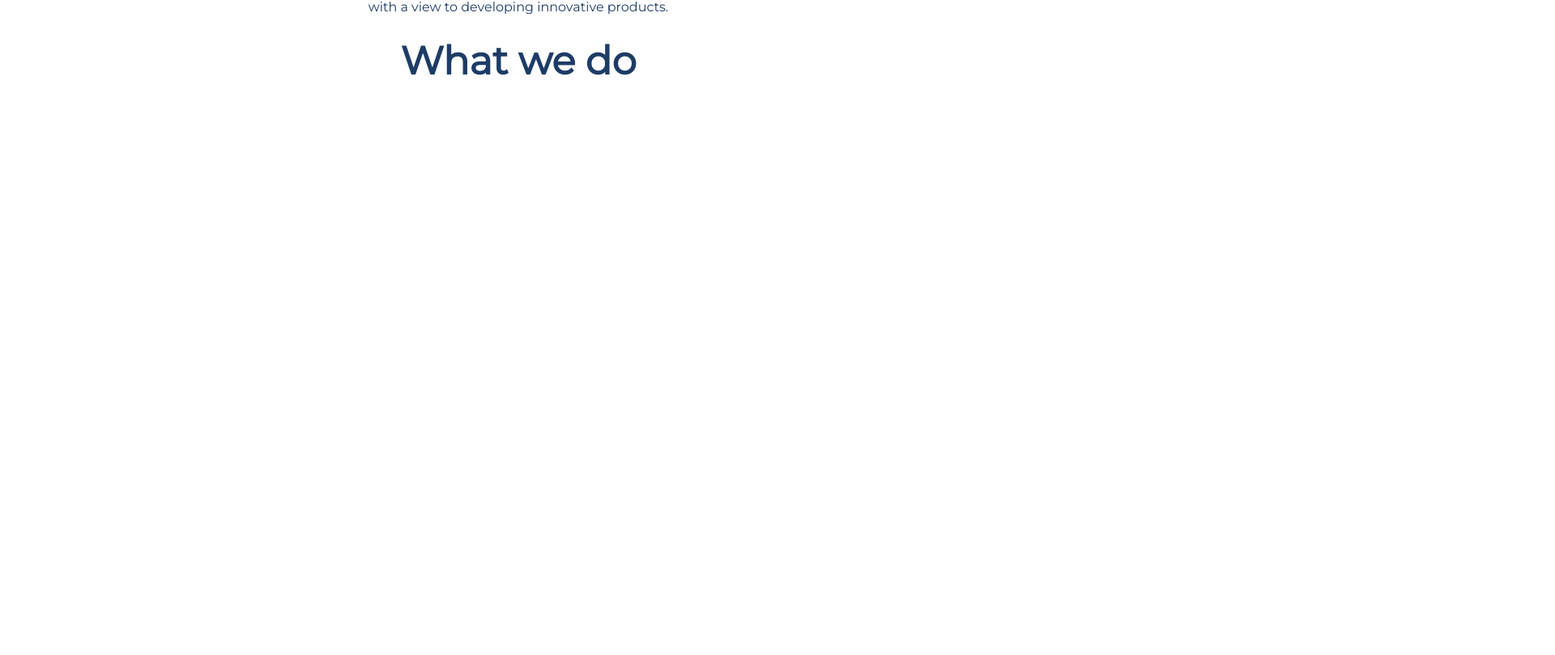
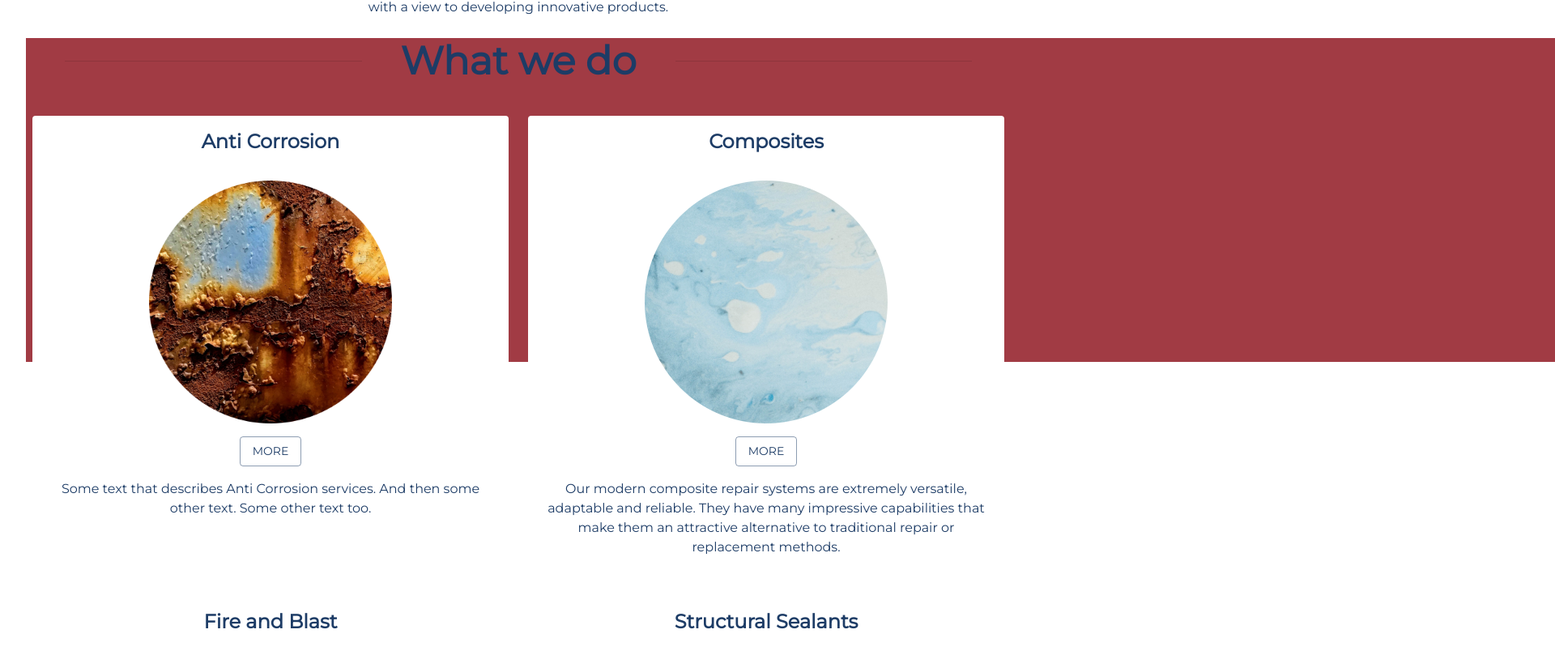
Before and after one commit to Duncan-Alexander-Coutts/ecosse, a React (Create React App) app: page / in a window 1280 px wide. Shown: the part 771-1580 px from the top of the page at 81% size, 1920 px wide, since content can reach past the window. Built offline with nearby package versions, Linux system fonts and the light colour scheme.

Commit message:
[Update] Host of layout updates for homge page

```diff
--- a/src/App.js
+++ b/src/App.js
@@ -12,25 +12,20 @@ import CompositesPage from "./services/CompositesPage";
 const theme = createMuiTheme({
   palette: {
     primary: {
-      main: "#1d3c66"
+      main: "#1d3c66",
     },
-    secondary: red
+    secondary: red,
   },
   typography: {
-    fontFamily: "Montserrat, sans-serif"
+    fontFamily: "Montserrat, sans-serif",
   },
   overrides: {
-    MuiTab: {
-      root: {
-        textTransform: "none"
-      }
+    MuiCardHeader: {
+      title: {
+        fontWeight: "bold",
+      },
     },
-    MuiButton: {
-      root: {
-        textTransform: "none"
-      }
-    }
-  }
+  },
 });
 
 const App = () => {
--- /dev/null
+++ b/src/components/intro-card/IntroCard.js
@@ -0,0 +1,53 @@
+import {
+  Button,
+  Card,
+  CardContent,
+  CardHeader,
+  makeStyles,
+  Typography,
+} from "@material-ui/core";
+import React from "react";
+
+const useStyles = makeStyles((theme) => ({
+  card: {
+    textAlign: "center",
+    height: "100%",
+  },
+  content: {
+    display: "flex",
+    flexDirection: "column",
+    alignItems: "center",
+  },
+  header: {
+    fontWeight: "bold",
+    color: theme.palette.primary.main,
+  },
+  image: {
+    width: 300,
+    marginBottom: theme.spacing(2),
+  },
+  description: {
+    marginTop: theme.spacing(2),
+  },
+}));
+
+const IntroCard = ({ header, image, imageAlt, description }) => {
+  const classes = useStyles();
+
+  return (
+    <Card elevation={0} className={classes.card}>
+      <CardHeader className={classes.header} title={header} />
+      <CardContent className={classes.content}>
+        <img className={classes.image} src={image} alt={imageAlt} />
+        <Button color="primary" title="More" variant="outlined">
+          More
+        </Button>
+        <Typography color="primary" className={classes.description}>
+          {description}
+        </Typography>
+      </CardContent>
+    </Card>
+  );
+};
+
+export { IntroCard };
--- a/src/components/navigation/DesktopNavigation.js
+++ b/src/components/navigation/DesktopNavigation.js
@@ -1,10 +1,29 @@
-import React from "react";
-import { Button, Menu, MenuItem } from "@material-ui/core";
+import React, { useState } from "react";
+import { Button, makeStyles, Menu, MenuItem } from "@material-ui/core";
 import { Link } from "react-router-dom";
 import { navigationItems } from "./navigation-constants";
+import { LinkOffOutlined } from "@material-ui/icons";
 
-const DesktopNavigation = props => {
-  const [anchorEl, setAnchorEl] = React.useState(null);
+const useStyles = makeStyles((theme) => ({
+  container: {
+    display: "grid",
+    gridAutoFlow: "column",
+    gridGap: theme.spacing(),
+  },
+  navButton: {
+    color: theme.palette.common.white,
+    borderColor: theme.palette.common.white,
+    fontWeight: "bold",
+  },
+  childButton: {
+    width: "100%",
+    textTransform: "uppercase",
+  },
+}));
+
+const DesktopNavigation = () => {
+  const [anchorEl, setAnchorEl] = useState(null);
+  const classes = useStyles();
 
   const handleClick = (event, children) => {
     if (children.children) {
@@ -16,13 +35,19 @@ const DesktopNavigation = props => {
     setAnchorEl(null);
   };
 
-  const renderChildren = children => {
+  const renderChildren = (children) => {
     if (!children) return null;
 
     return (
       <Menu anchorEl={anchorEl} open={Boolean(anchorEl)} onClose={handleClose}>
-        {children.map(child => (
-          <MenuItem onClick={handleClose} component={Link} to={child.link}>
+        {children.map((child) => (
+          <MenuItem
+            key={child.label}
+            onClick={handleClose}
+            to={child.link}
+            className={classes.childButton}
+            component={Link}
+          >
             {child.label}
           </MenuItem>
         ))}
@@ -31,20 +56,22 @@ const DesktopNavigation = props => {
   };
 
   return (
-    <div>
-      {navigationItems.map(item => {
+    <div className={classes.container}>
+      {navigationItems.map((item) => {
         return (
-          <>
+          <div key={item.label}>
             <Button
+              className={classes.navButton}
+              variant="outlined"
               component={Link}
-              to={item.link}
-              onClick={event => handleClick(event, item)}
+              to={item.link || ""}
+              onClick={(event) => handleClick(event, item)}
               size="large"
             >
               {item.label}
             </Button>
             {renderChildren(item.children)}
-          </>
+          </div>
         );
       })}
     </div>
--- a/src/components/navigation/navigation-constants.js
+++ b/src/components/navigation/navigation-constants.js
@@ -3,11 +3,11 @@ export const navigationItems = [
   {
     label: "Services",
     children: [
-      { label: "Anti-Corrosion" },
+      { label: "Anti-Corrosion", link: "/" },
       { label: "Composites", link: "/services/composites" },
-      { label: "Fire & Blast" },
-      { label: "Sealants" }
-    ]
+      { label: "Fire & Blast", link: "/" },
+      { label: "Structural Sealants", link: "/" },
+    ],
   },
-  { label: "Team", link: "/team" }
+  { label: "Team", link: "/team" },
 ];
--- a/src/components/page-footer/PageFooter.js
+++ b/src/components/page-footer/PageFooter.js
@@ -3,42 +3,55 @@ import { withStyles, Typography, Paper } from "@material-ui/core";
 import Achilles from "../../svg/achilles.svg";
 import CompositesBadge from "../../svg/composites-badge.svg";
 import DnvGl from "../../svg/dnvgl.svg";
+import { useTranslation } from "react-i18next";
 
-const styles = theme => ({
+const styles = (theme) => ({
   root: {
     marginTop: theme.spacing(2),
     background: theme.palette.primary.main,
     borderRadius: 0,
     paddingTop: theme.spacing(2),
     paddingBottom: theme.spacing(2),
-    textAlign: "center"
+    textAlign: "center",
   },
   badgeContainer: {
     display: "flex",
     justifyContent: "center",
     marginTop: theme.spacing(2),
-    flexWrap: "wrap"
+    flexWrap: "wrap",
   },
   achilles: {
     width: 144,
-    height: 91
+    height: 91,
   },
   copyright: {
-    color: theme.palette.common.white
-  }
+    color: theme.palette.common.white,
+  },
 });
 
-export default withStyles(styles)(props => (
+export default withStyles(styles)((props) => {
+  const { t } = useTranslation();
+
+  return (
     <>
       <div className={props.classes.badgeContainer}>
-      <img className={props.classes.achilles} src={Achilles} alt="Achilles logo" />
+        <img
+          className={props.classes.achilles}
+          src={Achilles}
+          alt="Achilles logo"
+        />
         <img className={props.classes.achilles} src={DnvGl} alt="DNV GL logo" />
-      <img className={props.classes.achilles} src={CompositesBadge} alt="DNV GL logo" />
+        <img
+          className={props.classes.achilles}
+          src={CompositesBadge}
+          alt="DNV GL logo"
+        />
       </div>
       <Paper className={props.classes.root}>
         <Typography className={props.classes.copyright}>
-        Ecosse Global UK
+          {t("footer.ownership")}
         </Typography>
       </Paper>
     </>
-));
+  );
+});
--- /dev/null
+++ b/src/components/saltire/Saltire.js
@@ -0,0 +1,35 @@
+import { makeStyles } from "@material-ui/core";
+import React from "react";
+
+const useStyles = makeStyles((theme) => ({
+  container: {
+    width: "200%",
+    position: "absolute",
+    zIndex: -1,
+  },
+  cross: {
+    width: "100%",
+    height: theme.spacing(50),
+    position: "absolute",
+    opacity: 0.64,
+  },
+  crossLeft: {
+    backgroundColor: "#1D3C66",
+  },
+  crossRight: {
+    backgroundColor: "#BE1414",
+  },
+}));
+
+const Saltire = () => {
+  const classes = useStyles();
+
+  return (
+    <div className={classes.container}>
+      <div className={`${classes.cross} ${classes.crossLeft}`}></div>
+      <div className={`${classes.cross} ${classes.crossRight}`}></div>
+    </div>
+  );
+};
+
+export { Saltire };
--- /dev/null
+++ b/src/components/section-title/SectionTitle.js
@@ -0,0 +1,31 @@
+import { Divider, makeStyles, Typography } from "@material-ui/core";
+import React from "react";
+
+const useStyles = makeStyles((theme) => ({
+  container: {
+    display: "flex",
+    alignItems: "center",
+    "& > hr": {
+      flex: 1,
+      margin: theme.spacing(0, 6),
+    },
+  },
+  title: {
+    fontWeight: "bold",
+  },
+}));
+
+const SectionTitle = ({ title }) => {
+  const classes = useStyles();
+  return (
+    <div className={classes.container}>
+      <Divider />
+      <Typography color="primary" className={classes.title} variant="h3">
+        {title}
+      </Typography>
+      <Divider />
+    </div>
+  );
+};
+
+export { SectionTitle };
--- a/src/home/HomePage.js
+++ b/src/home/HomePage.js
@@ -3,14 +3,14 @@ import About from "./about/About";
 import Services from "./services/Services";
 import { withStyles } from "@material-ui/core";
 
-const styles = theme => ({
+const styles = (theme) => ({
   services: {
     display: "flex",
-    justifyContent: "center"
-  }
+    justifyContent: "center",
+  },
 });
 
-const HomePage = props => {
+const HomePage = (props) => {
   useEffect(() => props.setPageTitle(""));
 
   return (
--- a/src/home/services/Services.js
+++ b/src/home/services/Services.js
@@ -1,20 +1,27 @@
 import React from "react";
+import { useTranslation } from "react-i18next";
+import { withStyles, Fade } from "@material-ui/core";
 
 import rust from "../../rust.png";
 import composite from "../../composite.png";
 import sealants from "../../sealants.png";
 import fire from "../../fire.png";
-import { withStyles, Fade, Typography } from "@material-ui/core";
-import Service from "./Service";
+import { IntroCard } from "../../components/intro-card/IntroCard";
 import { FADE_TRANSITION_DURATION } from "../../constants";
-import { useTranslation } from "react-i18next";
+import { SectionTitle } from "../../components/section-title/SectionTitle";
+import { Saltire } from "../../components/saltire/Saltire";
 
 const styles = (theme) => ({
   header: {
     fontWeight: "bold",
   },
   serviceList: {
+    padding: theme.spacing(),
     paddingTop: theme.spacing(5),
+    display: "grid",
+    gridTemplateColumns: "auto auto",
+    gridGap: theme.spacing(3),
+    maxWidth: 1200,
   },
 });
 
@@ -23,42 +30,38 @@ export default withStyles(styles)((props) => {
 
   return (
     <Fade in timeout={FADE_TRANSITION_DURATION}>
-      <div style={{ width: "100%" }}>
-        <Typography
-          variant="h3"
-          align="center"
-          color="primary"
-          className={props.classes.header}
-        >
-          {t("home.services.title")}
-        </Typography>
-        <div className={props.classes.serviceList}>
-          <Service
-            invertColors
+      <div>
+        <Saltire />
+        <SectionTitle title={t("home.services.title")} />
+        <div spacing={2} className={props.classes.serviceList}>
+          <div>
+            <IntroCard
+              header={t("home.services.antiCorrosion.title")}
               image={rust}
-            title={t("home.services.antiCorrosion.title")}
               description={t("home.services.antiCorrosion.description")}
-            url="/home"
             />
-          <Service
-            reverseAlignment
+          </div>
+          <div>
+            <IntroCard
+              header={t("home.services.composites.title")}
               image={composite}
-            title={t("home.services.composites.title")}
               description={t("home.services.composites.description")}
-            url="/services/composites"
             />
-          <Service
+          </div>
+          <div>
+            <IntroCard
+              header={t("home.services.fireAndBlast.title")}
               image={fire}
-            invertColors
-            title={t("home.services.fireAndBlast.title")}
               description={t("home.services.fireAndBlast.description")}
             />
-          <Service
-            reverseAlignment
+          </div>
+          <div>
+            <IntroCard
+              header={t("home.services.sealants.title")}
               image={sealants}
-            title={t("home.services.sealants.title")}
               description={t("home.services.sealants.description")}
             />
+          </div>
         </div>
       </div>
     </Fade>
--- a/src/translation.json
+++ b/src/translation.json
@@ -21,5 +21,8 @@
         "description": "Some text that describes Sealants services. And then some other text. Some other text too."
       }
     }
+  },
+  "footer": {
+    "ownership": "© Copyright 2020 – Ecosse Global UK LTD. All Rights Reserved"
   }
 }
```
Also changed, not shown: src/components/hero/Hero.js (+12 -10 lines), src/components/page-header/PageHeader.js (+15 -43 lines), src/composite.png, src/fire.png. Lines whose indentation alone changed are shown as unchanged.
